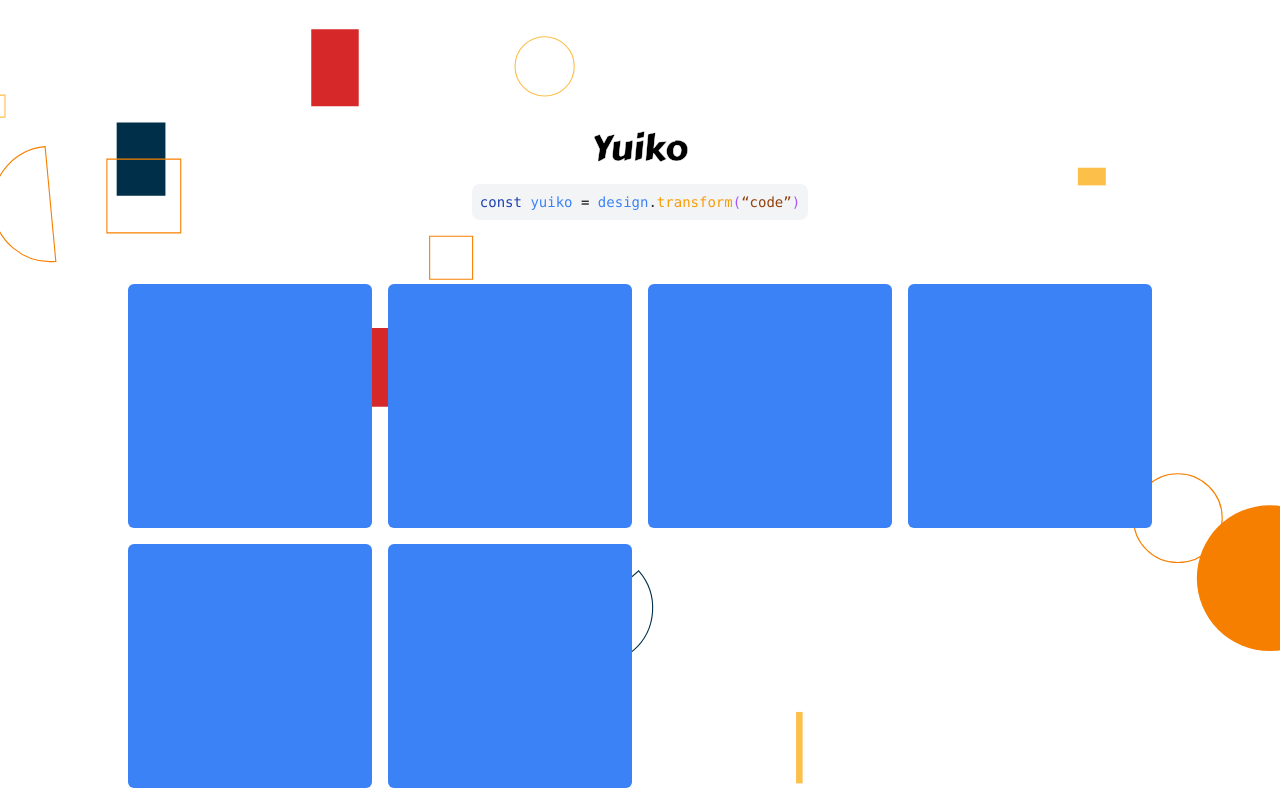
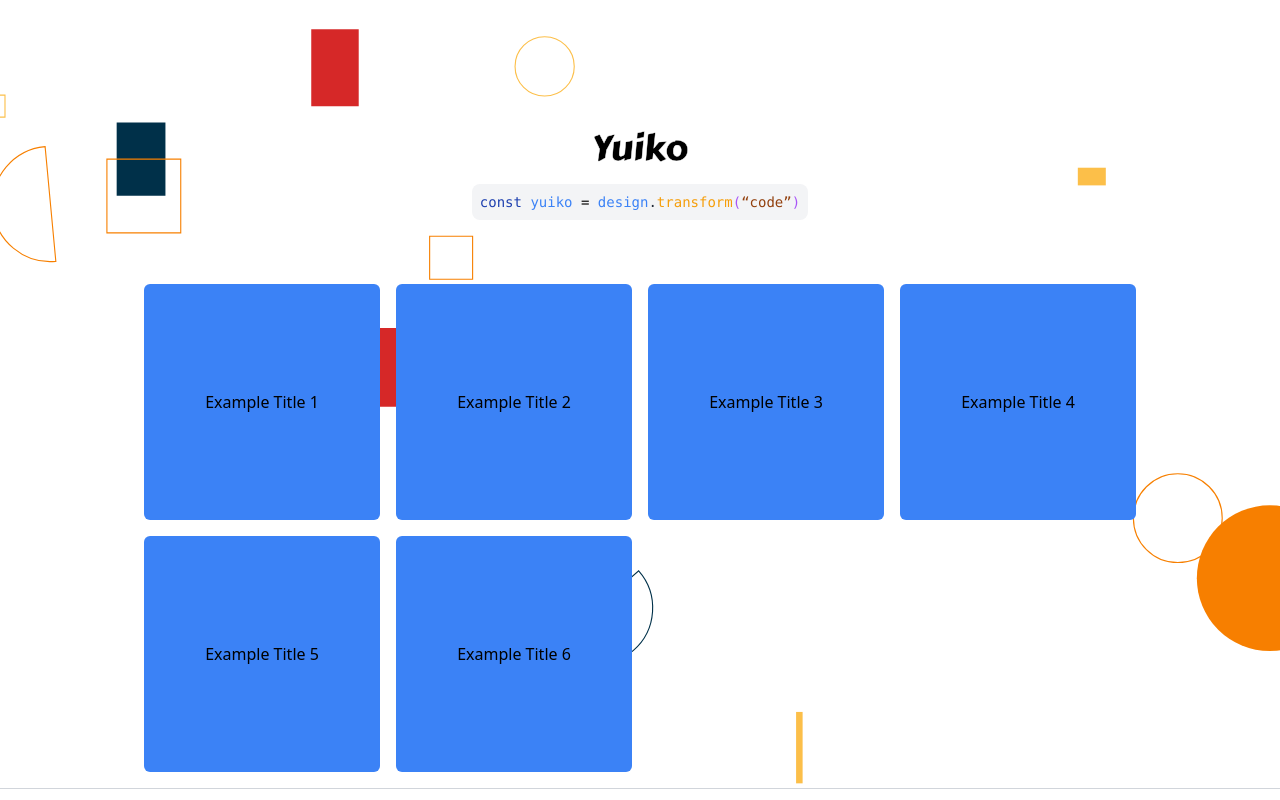
Before and after one commit to vanirvan/yuiko, a Next.js app: page / in a window 1280 px wide. Shown: the top 800 px of the page. Built offline with nearby package versions, Linux system fonts and the light colour scheme.

Commit message:
modal finished

```diff
--- a/components/About.js
+++ b/components/About.js
@@ -1,12 +1,12 @@
 const About = () => {
     return(
         <div className="border-t-[1px] bg-white border-gray-300 w-full">
-            <div className="pt-16 flex flex-col items-center max-w-5xl mx-auto">
+            <div className="pt-16 px-4 flex flex-col items-center max-w-5xl mx-auto">
                 <span className="text-2xl font-carter my-4">About</span>
                 <div className="w-full">
                     <span><b>Yuiko</b> is a side project i made to increase my css skill. Taking UI design from Dribbble, Instagram or anywhere and transforming into a functional website using HTML and CSS.</span>
                 </div>
-                <div className="flex flex-col my-16 items-center">
+                <div className="flex flex-col my-16 items-center text-center">
                     <span>Made using <a rel="noreferrer" href="https://nextjs.org/" target={"_blank"} className="text-blue-500">Next JS</a> and hosted in <a rel="noreferrer" href="https://vercel.com/" target={"_blank"} className="text-blue-500">Vercel</a></span>
                     <span>Source code available on <a rel="noreferrer" href="https://github.com/vanirvan/yuiko" target={"_blank"} className="text-blue-500">Github</a>!</span>
                 </div>
--- a/components/Modal.js
+++ b/components/Modal.js
@@ -1,13 +1,11 @@
+import IconClose from 'components/icons/iconClose'
+
 const Modal = (props) => {
-
-    if(!props.show){
-        return null
-    }
-
     return(
-        <div className="w-full h-full fixed top-0 left-0 bg-black/25 flex justify-center items-center">
-            <div className="flex flex-col max-w-[50%] w-24 h-96 bg-white">
-
+        <div className={`w-full h-full ${(props.show ? 'z-10 opacity-100' : 'z-[-1] opacity-0')} fixed top-0 left-0 bg-black/25 flex justify-center items-center transition-all duration-300`}>
+            <div className={`flex flex-col xs:max-w-[95%] sm:max-w-[90%] ssm:max-w-[85%] md:max-w-[75%] lg:max-w-[50%] w-full h-96 rounded-md bg-white ${props.show ? 'mt-0' : 'mt-24'} p-4 transition-all duration-300`}>
+                <IconClose onClick={() => props.triggerModal(false)} className={`w-4 h-4 text-black self-end `} />
+                <span>{props.data.title}</span>
             </div>
         </div>
     )
--- a/components/ProjectList.js
+++ b/components/ProjectList.js
@@ -1,12 +1,19 @@
-import { useEffect, useRef } from 'react'
+import { useEffect, useRef, useState } from 'react'
 
 const ProjectList = (props) =>{
+
+    const [paramsTrigger, setParamsTriggrer] = useState()
+
+    const testfunc = (id) =>{
+        props.getData(id)
+    }
+
     return(
         <>
-            <div className='py-4 grid grid-cols-1 ssm:grid-cols-2 sm:grid-cols-3 md:grid-cols-4 gap-4 max-w-5xl mx-auto'>
+            <div className='p-4 grid grid-cols-1 ssm:grid-cols-2 sm:grid-cols-3 md:grid-cols-4 gap-4 max-w-5xl mx-auto'>
                 { props.data.map((value, index) =>
-                    <div key={index} className='w-full aspect-square rounded-md bg-blue-500'>
-
+                    <div key={index} onClick={() => testfunc(index)} className='w-full aspect-square rounded-md bg-blue-500 flex justify-center items-center'>
+                        <span>{value.title}</span>
                     </div>
                 )}
             </div>
--- /dev/null
+++ b/components/icons/iconClose.js
@@ -0,0 +1,5 @@
+export default function MaterialSymbolsClose(props) {
+    return (
+      <svg xmlns="http://www.w3.org/2000/svg" xmlnsXlink="http://www.w3.org/1999/xlink" viewBox="0 0 24 24" {...props}><path fill="currentColor" d="M6.4 19L5 17.6l5.6-5.6L5 6.4L6.4 5l5.6 5.6L17.6 5L19 6.4L13.4 12l5.6 5.6l-1.4 1.4l-5.6-5.6Z"></path></svg>
+    )
+}
--- a/next.config.js
+++ b/next.config.js
@@ -1,7 +1,6 @@
 /** @type {import('next').NextConfig} */
 const nextConfig = {
   reactStrictMode: false,
-  optimizeFonts: false,
 }
 
 module.exports = nextConfig
--- a/pages/index.js
+++ b/pages/index.js
@@ -3,23 +3,28 @@
 
 import Hero from 'components/Hero'
 import ProjectList from 'components/ProjectList'
+import Modal from 'components/Modal'
 import About from 'components/About'
 
 import list from 'service/projectList'
 
 export default function Home() {
 
+  const [showModal, setShowModal] = useState(false)
+  const [modalData, setModalData] = useState({})
+  const getData = (id) => {
+    setModalData(list[id])
+    setShowModal(true)
+  }
+
   return (
     <>
       <Head>
         <title>Yuiko | My Design to Code Portfolio</title>
-        <link rel="preconnect" href="https://fonts.googleapis.com"></link>
-        <link rel="preconnect" href="https://fonts.gstatic.com" crossOrigin></link>
-        <link href="https://fonts.googleapis.com/css2?family=Carter+One&display=swap" rel="stylesheet"></link>
       </Head>
       <Hero />
-      <ProjectList data={list}/>
-      {/* <Modal show={showModal} data={modalData} /> */}
+      <ProjectList data={list} getData={getData} />
+      <Modal data={modalData} show={showModal} triggerModal={setShowModal} />
       <About />
     </>
   )
--- a/tailwind.config.js
+++ b/tailwind.config.js
@@ -16,8 +16,7 @@
     },
     extend: {
       fontFamily: {
-        // 'carter': ['"Carter One"', 'cursive']
-        'carter': ['"Carter One"']
+        'carter': ['"Carter One"', 'cursive']
       },
     },
   },
```
